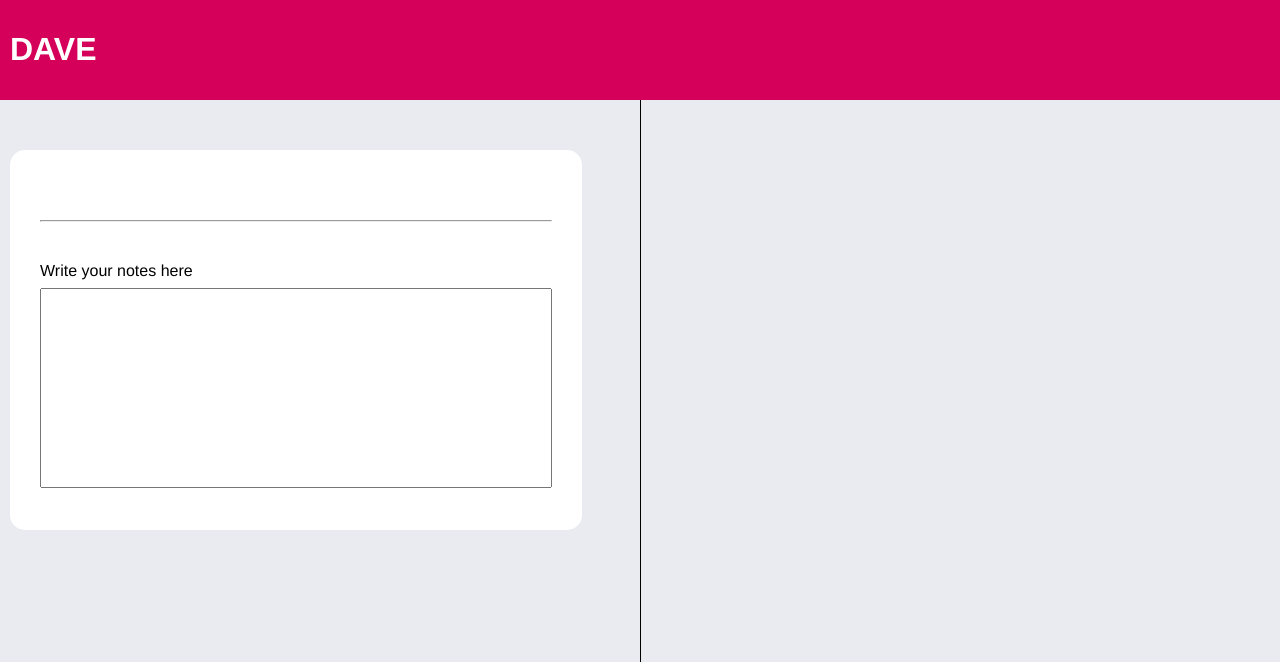
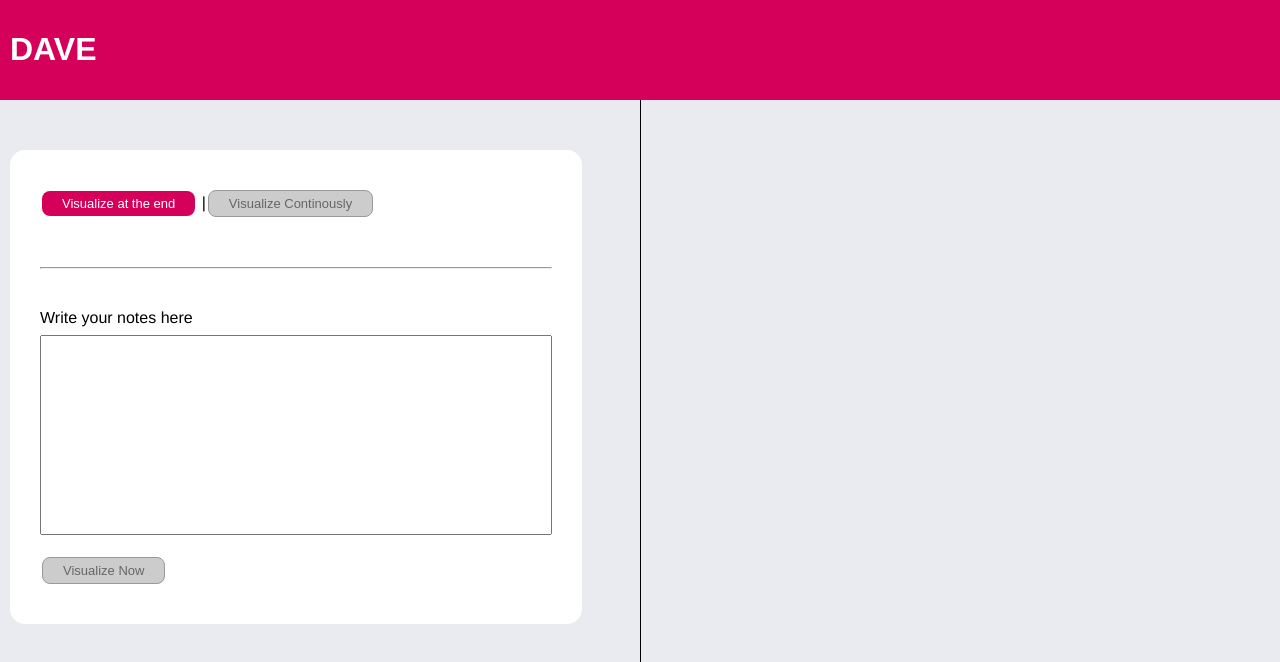
Before and after one commit to chadiabc/Dave-frontend, a React (Create React App) app: page / in a window 1280 px wide. Shown: the top 662 px of the page. Built offline with nearby package versions, Linux system fonts and the light colour scheme.

Commit message:
visualize now

```diff
--- a/src/App.css
+++ b/src/App.css
@@ -49,7 +49,7 @@ body {
  .wrapper select {
   display: block;
  }
- /* .button {
+ .button {
   margin: 10px 2px;
   padding: 5px 20px;
   border-radius: 8px;
@@ -59,11 +59,17 @@ body {
   text-align: center;
   display: inline-block;
   font-size: small;
- } */
- /* .button:hover {
+ }
+ .button:hover {
   cursor: pointer;
   opacity: 0.75;
- } */
+ }
+ button:disabled,
+button[disabled]{
+  border: 1px solid #999999;
+  background-color: #cccccc;
+  color: #666666;
+}
  .wrapper hr {
   margin: 40px auto;
  }
--- a/src/App.js
+++ b/src/App.js
@@ -1,10 +1,13 @@
 import { useState, useEffect } from "react";
+import React from "react";
 import('./App.css');
 
 var SERVER_URL = "http://127.0.0.1:5000"
 
 function App() {
   let [Notes, setNotes] = useState("");
+  const [disableVisNow, setDisable] = React.useState(false);
+  const [show, setShow] = useState(false);
 
   // function fetchRates() {
   //   fetch(`${SERVER_URL}/algorithms`)
@@ -17,11 +20,27 @@ function App() {
   //  useEffect(fetchRates, []);
 
    function checkKeyChanged(e){
-     if(e.code === 'Space') {
+     if(!disableVisNow)
+     if(e.code === 'Space' || e.code === 'Enter') {
        console.log(Notes);
     // postData(`${SERVER_URL}/dave`, {Notes: Notes});
      }
 
+   }
+   function visualizeNow() {
+    console.log(Notes);
+// postData(`${SERVER_URL}/dave`, {Notes: Notes});
+   }
+   function visualizeNowModefunction() {
+    console.log("at the end");
+    setShow(prev => !prev)
+    setDisable(true)
+    // setVisualizeNowMode(true);
+
+  }
+   function visualizeContinouslyModefunction() {
+    console.log("dynamic");
+    setDisable(false)
    }
 
 async function postData(url='',data={}){
@@ -42,12 +61,15 @@ return response.json();
         </div>
         <div className= "vertical"></div>
         <div className="wrapper">
+        <button id="now-mode-button" disabled={disableVisNow} className="button" type="button" onClick={visualizeNowModefunction}>Visualize at the end</button> |
+        <button id="continous-mode-button" disabled={!disableVisNow} className="button" type="button" onClick={visualizeContinouslyModefunction}>Visualize Continously</button>
         <hr />
             <div>
                 <label htmlFor="clincalNotesTextField">Write your notes here</label>
                 <textarea id="clincalNotesTextField" name="clincalNotesTextField" rows="15" cols="100"
                 value={Notes} onChange={e =>setNotes(e.target.value)} onKeyPress={(e) => checkKeyChanged(e)}>
   </textarea>
+  <button id="visualize-button" disabled={!disableVisNow} className="button" type="button" onClick={visualizeNow}>Visualize Now</button>
                </div>
         </div>
     </div>
```
